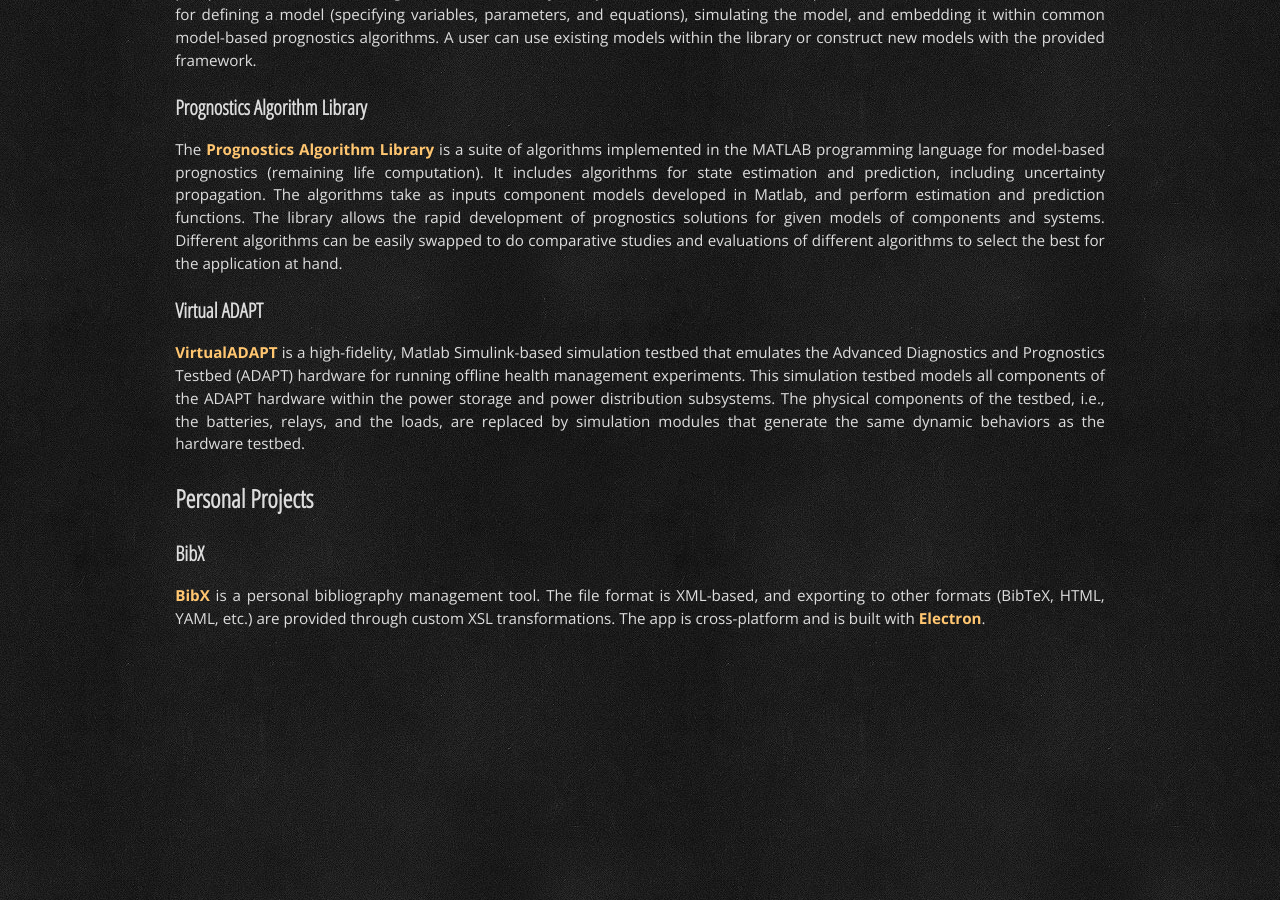
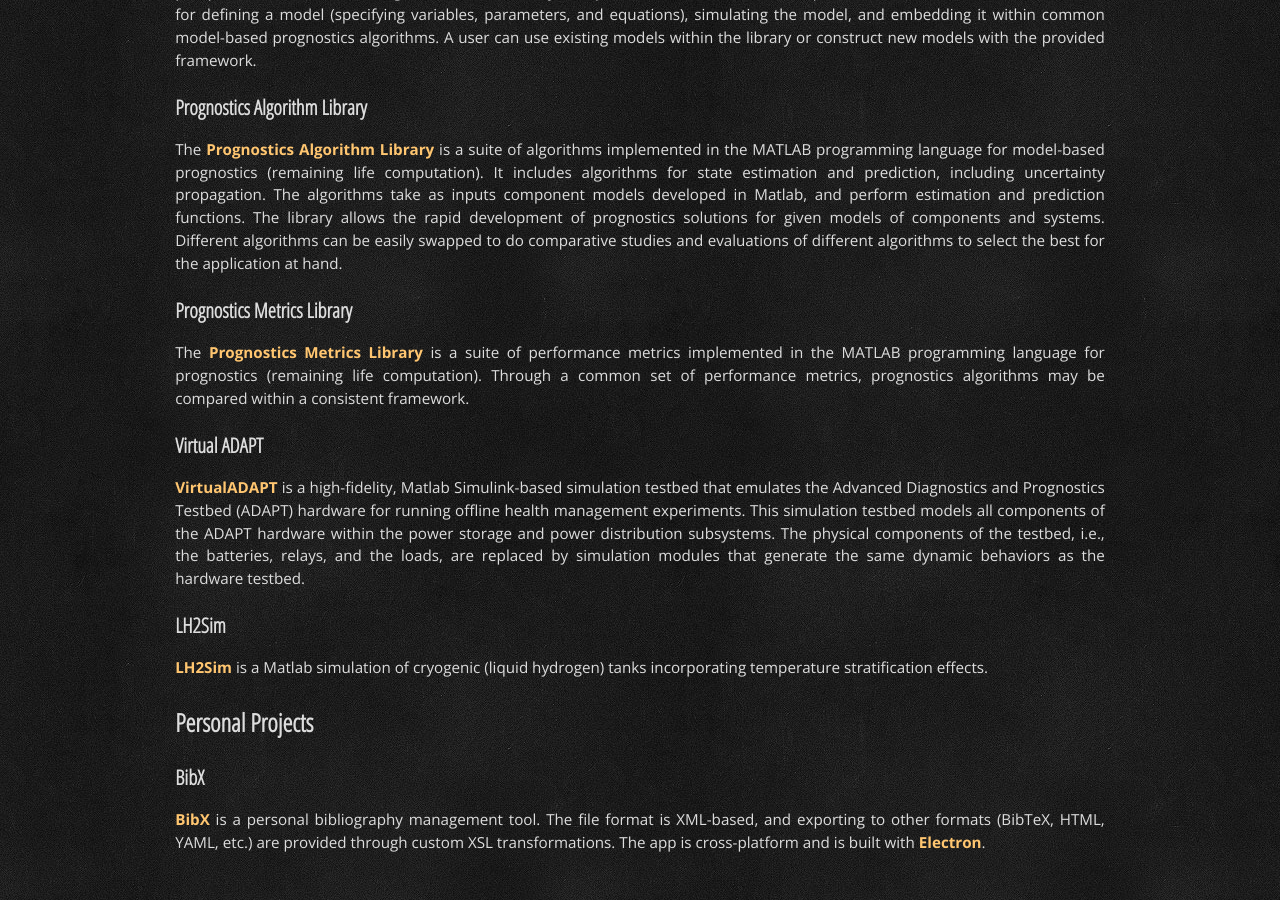
Before and after one commit to matthewjdaigle/matthewjdaigle.github.io, a Jekyll site: the page built from software.md, in a window 1280 px wide and 900 px high, scrolled down 595 px. Built offline with Jekyll 4.4.1, drawn with Linux system fonts in a browser that asks for light colours.

Commit message:
Adding additional software projects.

```diff
--- a/software.md
+++ b/software.md
@@ -18,9 +18,18 @@
 
 The [Prognostics Algorithm Library](https://github.com/nasa/PrognosticsAlgorithmLibrary/) is a suite of algorithms implemented in the MATLAB programming language for model-based prognostics (remaining life computation). It includes algorithms for state estimation and prediction, including uncertainty propagation. The algorithms take as inputs component models developed in Matlab, and perform estimation and prediction functions. The library allows the rapid development of prognostics solutions for given models of components and systems. Different algorithms can be easily swapped to do comparative studies and evaluations of different algorithms to select the best for the application at hand.
 
+### Prognostics Metrics Library
+
+The [Prognostics Metrics Library](https://github.com/nasa/PrognosticsMetricsLibrary/) is a suite of performance metrics implemented in the MATLAB programming language for prognostics (remaining life computation). Through a common set of performance metrics, prognostics
+algorithms may be compared within a consistent framework.
+
 ### Virtual ADAPT
 
 [VirtualADAPT](https://github.com/nasa/VirtualADAPT/) is a high-fidelity, Matlab Simulink-based simulation testbed that emulates the Advanced Diagnostics and Prognostics Testbed (ADAPT) hardware for running offline health management experiments. This simulation testbed models all components of the ADAPT hardware within the power storage and power distribution subsystems. The physical components of the testbed, i.e., the batteries, relays, and the loads, are replaced by simulation modules that generate the same dynamic behaviors as the hardware testbed.
+
+### LH2Sim
+
+[LH2Sim](https://github.com/nasa/LH2Sim/) is a Matlab simulation of cryogenic (liquid hydrogen) tanks incorporating temperature stratification effects.
 
 ## Personal Projects
 
```
